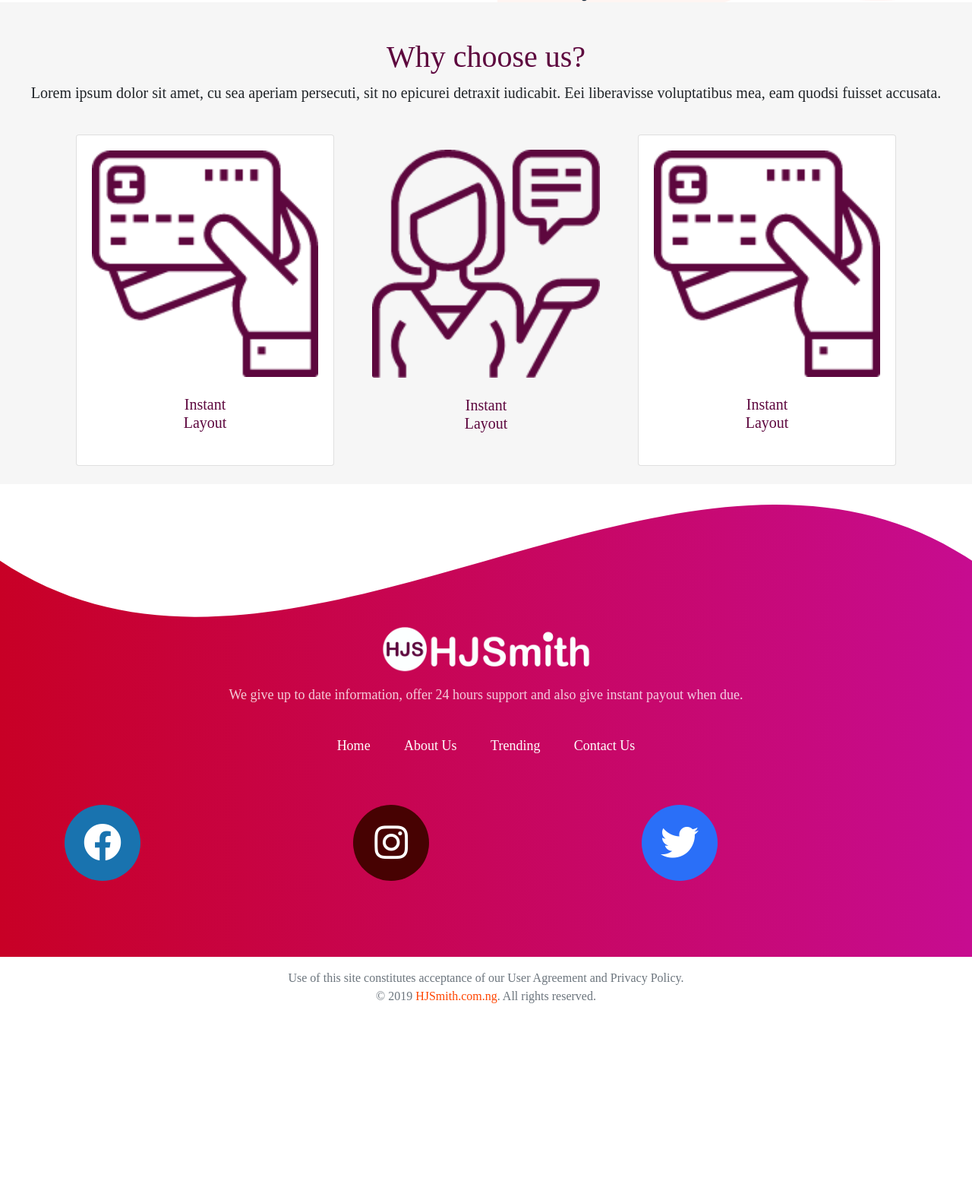
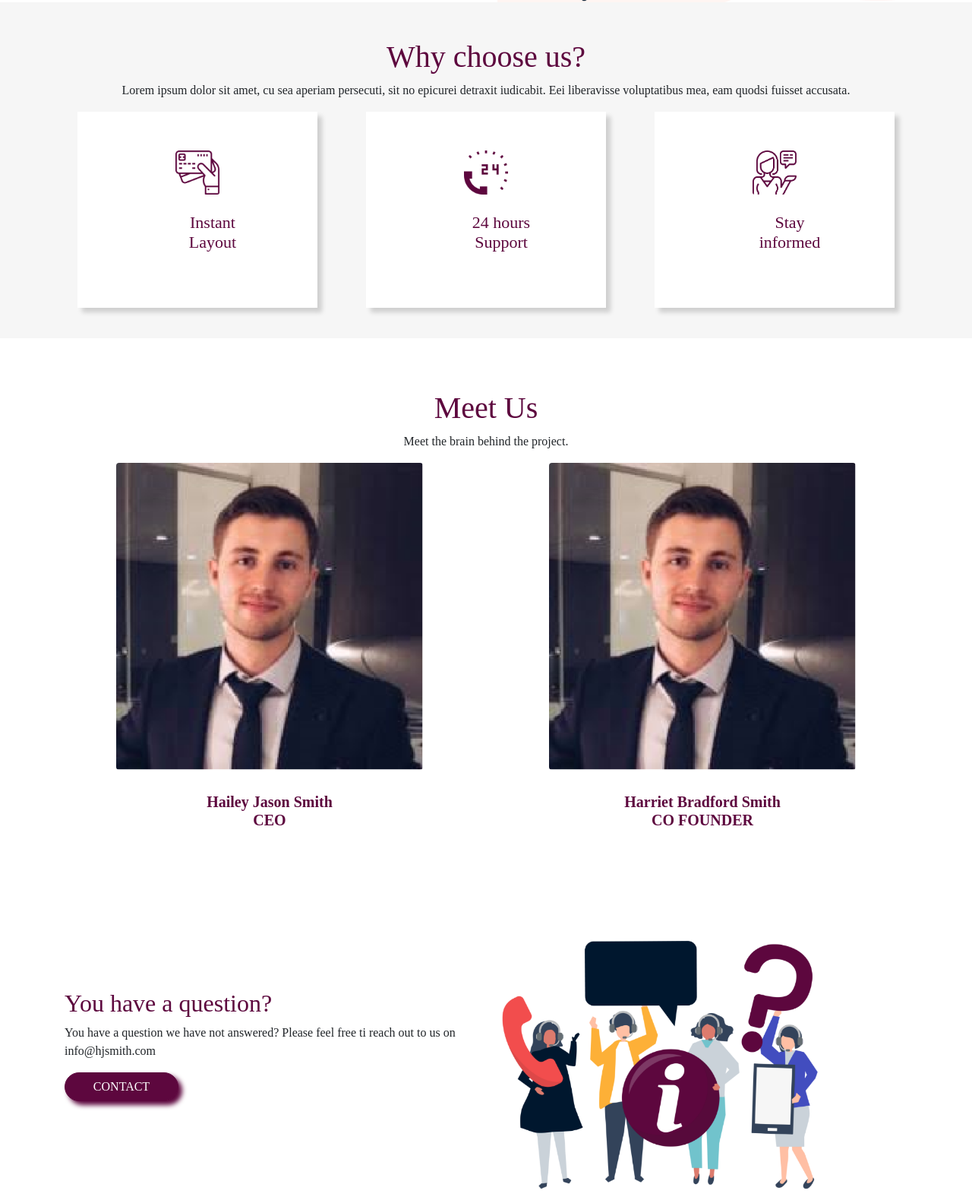
Before and after one commit to dhaveed/pier, a plain HTML site: page about.html in a window 1280 px wide. Shown: the part 917-2492 px from the top of the page at 76% size. Before the commit the page ends 2272 px from the top, so only its background shows below. Drawn offline with Linux system fonts and the light colour scheme.

Commit message:
About 90% complete

```diff
--- a/about.html
+++ b/about.html
@@ -13,6 +13,7 @@
     <!-- Bootstrap core CSS -->
     <link href="./assets/css/bootstrap.min.css" rel="stylesheet">
     <link href="./assets/css/custom/global.css" rel="stylesheet">
+    <link href="./assets/css/custom/style.css" rel="stylesheet">
     <link href="./assets/css/all.css" rel="stylesheet">
 
 </head>
@@ -25,8 +26,7 @@
             <a class="navbar-brand" href="#">
                 <img src="./assets/images/logo.png" style="width: 50%;" alt="">
             </a>
-            <button class="navbar-toggler" type="button" data-toggle="collapse" data-target="#navbarResponsive"
-                aria-controls="navbarResponsive" aria-expanded="false" aria-label="Toggle navigation">
+            <button class="navbar-toggler" type="button" data-toggle="collapse" data-target="#navbarResponsive" aria-controls="navbarResponsive" aria-expanded="false" aria-label="Toggle navigation">
                 <span class="navbar-toggler-icon"></span>
             </button>
             <div class="collapse navbar-collapse" id="navbarResponsive">
@@ -48,8 +48,7 @@
                     </li>
                     <li class="nav-item">
                         <a class="nav-link" href="#">
-                            <i class="fas fa-user"></i>
-                            User
+                            <i class="fas fa-user"></i> User
                         </a>
                     </li>
                 </ul>
@@ -77,11 +76,7 @@
             <div class="row">
                 <div class="col-lg-6 ">
                     <h3 class="content-subtitle stl"> About Us</h3>
-                    <p>Lorem ipsum dolor sit amet, cu sea aperiam persecuti,
-                        sit no epicurei detraxit iudicabit. Munere dicunt sea cu.
-                        Mel delenit assentior cu. An sea eirmod consulatu incorrupte,
-                        ei liberavisse voluptatibus mea, eam quodsi fuisset accusata
-                        an. Has aeterno antiopam no, et his fugit voluptatum voluptatibus.</p>
+                    <p>Lorem ipsum dolor sit amet, cu sea aperiam persecuti, sit no epicurei detraxit iudicabit. Munere dicunt sea cu. Mel delenit assentior cu. An sea eirmod consulatu incorrupte, ei liberavisse voluptatibus mea, eam quodsi fuisset accusata an. Has aeterno antiopam no, et his fugit voluptatum voluptatibus.</p>
                     <p> <img src="assets/images/check.png" srcset="assets/images/check@2x.png 2x, assets/images/check@3x.png 3x" class="check"> Lorem ipsum dolor sit amet, cu sea aperiam persecute.</p>
                     <p> <img src="assets/images/check.png" srcset="assets/images/check@2x.png 2x, assets/images/check@3x.png 3x" class="check"> Lorem ipsum dolor sit amet, cu sea aperiam persecute.</p>
                     <p> <img src="assets/images/check.png" srcset="assets/images/check@2x.png 2x, assets/images/check@3x.png 3x" class="check"> Lorem ipsum dolor sit amet, cu sea aperiam persecute.</p>
@@ -94,41 +89,93 @@
             </div>
         </div>
 
-            <div class="row" style="background-color: #f6f6f6;">
+        <section class="second-section">
+            <div class="container">
+                <div class="row">
                     <div class="col-lg-12 text-center">
                         <h1 class="mt-5 content-title" style="color: #5d073e;">Why choose us?</h1>
-                    <p class="lead content-subtitle subt">Lorem ipsum dolor sit amet, cu sea aperiam persecuti, sit no epicurei detraxit iudicabit.
-                        Eei liberavisse voluptatibus mea, eam quodsi fuisset accusata.</p>
-                </div>
-                <div class="container d-flex justify-container-center w-100 m-auto py-4">
-                        <div class="col-md-4">
-                            <div class="card gg">
+                        <p class="mtt-3 subitle">Lorem ipsum dolor sit amet, cu sea aperiam persecuti, sit no epicurei detraxit iudicabit. Eei liberavisse voluptatibus mea, eam quodsi fuisset accusata.</p>
+
+                        <div class="row">
+                            <!-- ***** card 1 ***** -->
+                            <div class="col-lg-4 col-md-6 col-sm-6 col-12">
+                                <div class="card-gg">
                                     <div class="card-body">
                                         <img src="assets/images/surface1.png" alt="" class="text-center card-img slot-img">
-                                        <h5 data-v-ecf0b066="" class="my-4 text-center" style="color: rgb(93, 7, 62);">Instant <br data-v-ecf0b066="">Layout</h5>
+                                        <h5 class="my-4" style="color: rgb(93, 7, 62);">Instant <br> Layout</h5>
+                                    </div>
+
+                                </div>
+                            </div>
+                            <!-- ***** card 1 End ***** -->
+
+                            <!-- ***** card 2 ***** -->
+                            <div class="col-lg-4 col-md-6 col-sm-6 col-12">
+                                <div class="card-gg">
+                                    <div class="card-body">
+                                        <img src="assets/images/phone-call.png" alt="" class="text-center card-img slot-img">
+                                        <h5 class="my-4" style="color: rgb(93, 7, 62);">24 hours<br> Support</h5>
                                     </div>
                                 </div>
                             </div>
-                <div class="col-md-4">
+                            <!-- ***** card 2 End ***** -->
+
+                            <!-- ***** card 3 ***** -->
+                            <div class="col-lg-4 col-md-6 col-sm-6 col-12">
                                 <div class="card-gg">
                                     <div class="card-body">
                                         <img src="assets/images/support.png" alt="" class="text-center card-img slot-img">
-                            <h5 class="my-4 text-center" style="color: rgb(93, 7, 62);">Instant <br data-v-ecf0b066="">Layout</h5>
+                                        <h5 class="my-4" style="color: rgb(93, 7, 62);">Stay <br> informed</h5>
                                     </div>
                                 </div>
                             </div>
-                <div class="col-md-4">
-                        <div class="card gg">
-                            <div class="card-body">
-                                <img src="assets/images/surface1.png" alt="" class="text-center card-img slot-img">
-                                    <h5 data-v-ecf0b066="" class="my-4 text-center" style="color: rgb(93, 7, 62);">Instant <br data-v-ecf0b066="">Layout</h5>
+                            <!-- ***** card 3 ***** -->
                         </div>
                     </div>
                 </div>
             </div>
+        </section>
 
+        <section class="third-section">
+            <div class="container">
+                <div class="row">
+                    <div class="col-12 text-center">
+                        <h1 class="mt-5 content-title" style="color: #5d073e;">Meet Us</h1>
+                        <p class="mtt-3 subitle">Meet the brain behind the project.</p>
+                    </div>
+                    <div class="col-lg-6 col-md-12 col-sm-12 align-self-center">
+                        <img clas="team-img" src="assets/images/HJS1.png" width="404" height="304" class="rounded img-fluid d-block mx-auto" alt="App">
+                        <h3 class="team-names text-center"><strong>Hailey Jason Smith</strong><br>CEO</h3>
+                    </div>
 
-            <div>
+                    <div class="col-lg-6 col-md-12 col-sm-12 align-self-center">
+                        <img src="assets/images/HJS1.png" width="404" height="304" class="rounded img-fluid d-block mx-auto" alt="App">
+                        <h3 class="team-names text-center"><strong>Harriet Bradford Smith</strong><br>CO FOUNDER</h3>
+                    </div>
+                </div>
+            </div>
+        </section>
+
+        <section class="fouth-section">
+            <div class="container">
+                <div class="row">
+                    <div class="col-lg-6 col-md-12 col-sm-12 align-self-center">
+                        <div class="left-heading">
+                            <h2 class="content-subtitle" style="color: #5d073e;">You have a question?</h2>
+                        </div>
+                        <div class="content-subtitle stl">
+                            <p>You have a question we have not answered? Please feel free ti reach out to us on info@hjsmith.com</p>
+                        </div>
+                        <button type="submit" class="btn btn-primary btn-hj pull-left">Contact</button>
+                    </div>
+
+                    <div class="col-lg-5 col-md-12 col-sm-12 align-self-center fouth-img">
+                        <img src="assets/images/hjsmith-08.png" class="rounded img-fluid d-block mx-auto" alt="App">
+                    </div>
+                </div>
+            </div>
+        </section>
+
     </main>
 
     <svg width="100%" height="100%" style="height: 20px;">
@@ -152,8 +199,7 @@
                     <div class="hj-cta-box text-center">
                         <h2 class="text-hide"><img src="./assets/images/logo@2x.png" style="width: 25%;" alt=""></h2>
                         <p class="mt-3 subtitle">
-                                We give up to date information, offer 24 hours support and also
-                                give instant payout when due.
+                            We give up to date information, offer 24 hours support and also give instant payout when due.
                         </p>
                     </div>
                 </div>
--- /dev/null
+++ b/assets/css/custom/style.css
@@ -0,0 +1,56 @@
+.card-gg{
+  width: 316px;
+  height: 258px;
+  box-shadow: 6px 6px 6px 0 rgba(0, 0, 0, 0.16);
+  border: solid 0.2px #ffffff;
+  background-color: #ffffff;
+  margin: auto;
+  margin-bottom: 10px!important;
+}
+.card-body, .my-4{
+    width:98px;
+    height:98px;
+    margin: auto;
+    margin-top: 30px;
+}
+
+.my-4{
+    font-family: Montserrat;
+    font-size: 22px;
+    font-weight: 200;
+    line-height: 1.19;
+    letter-spacing: normal;
+    text-align: center;
+    margin: 0%;
+}
+
+.second-section{
+  background-color: #f6f6f6;
+  padding-bottom: 30px;
+
+}
+.third-section{
+  margin: auto;
+  margin-top: 20px;
+}
+.team-names{
+  padding: 30px;
+  font-family: Montserrat;
+  font-size: 20px;
+  font-weight: 600;
+  font-style: normal;
+  font-stretch: normal;
+  letter-spacing: normal;
+  text-align: center;
+  color: #5d073e;
+}
+.team-img{
+  width:50px;
+  height:50px;
+}
+.fouth-section{
+  margin-top: 50px;
+}
+.fouth-img{
+  margin-top: 50px;
+}
```
Also changed, not shown: assets/Images/HJS1.png (added), assets/Images/hjsmith-08.png (added), assets/Images/hjsmith-08@2x.png (added), assets/Images/hjsmith-08@3x.png (added), 2 other files. Lines whose indentation alone changed are shown as unchanged.
